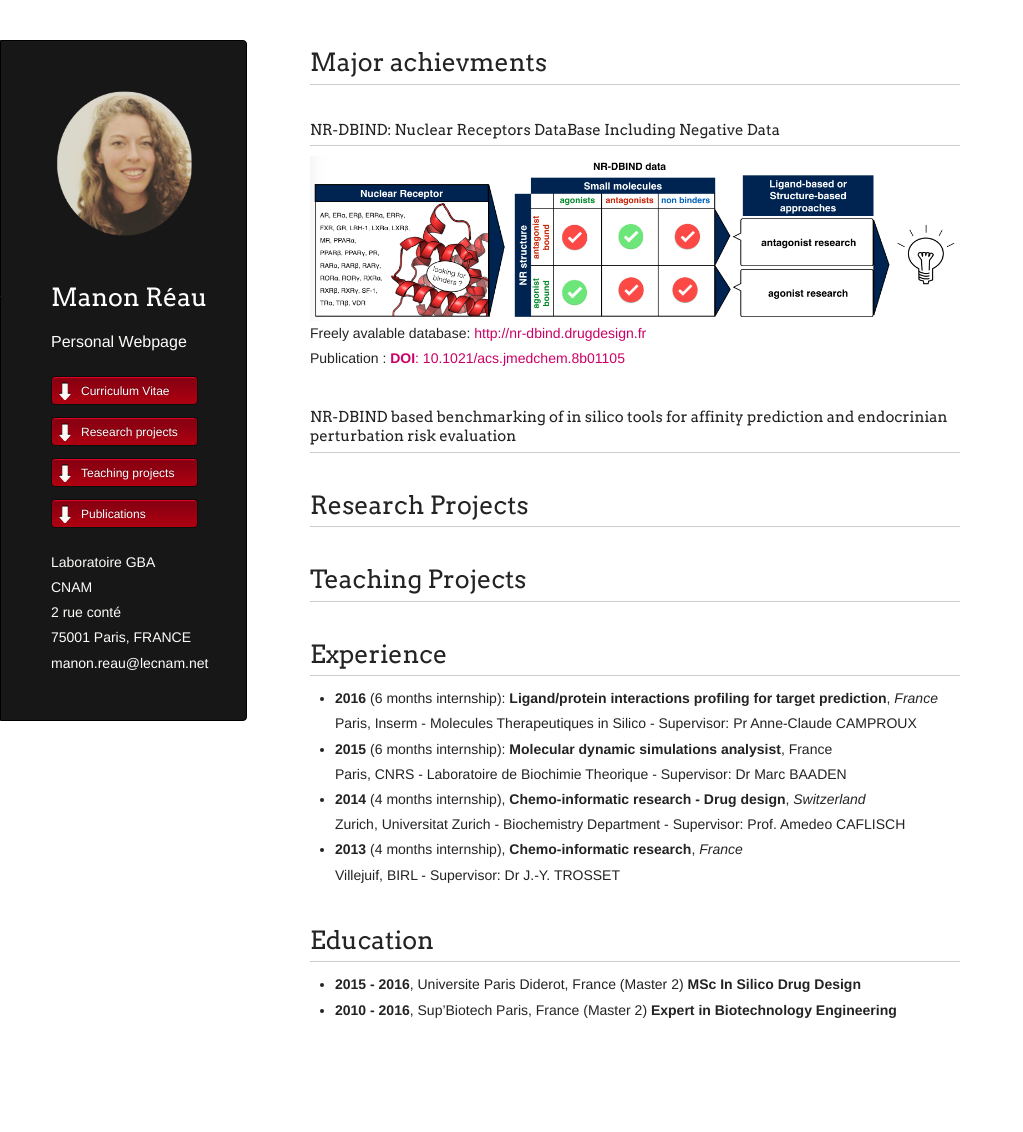
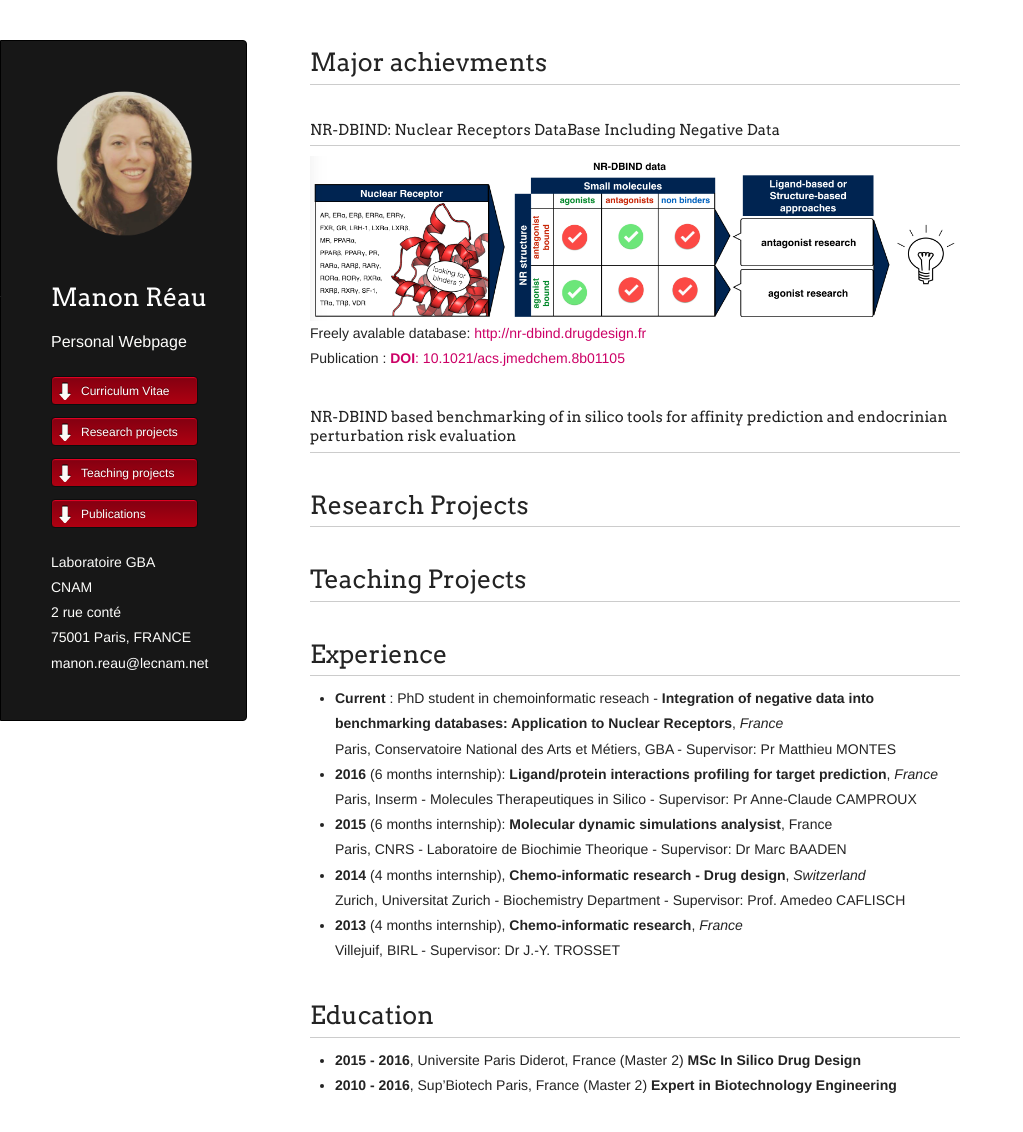
Before and after one commit to ManonR11/manonreau.github.io, a Jekyll site: the page built from index.md, in a window 1280 px wide and 1170 px high. Shown: the top 1132 px of the window, without its empty margins (0-1023 px from the left). Built offline with Jekyll 4.4.1, drawn with Linux system fonts in a browser that asks for light colours; our own code applies the rules of GitHub Pages for plain Markdown files.

Commit message:
Update index.md

```diff
--- a/index.md
+++ b/index.md
@@ -10,6 +10,7 @@ Publication : <a href="https://pubs.acs.org/doi/10.1021/acs.jmedchem.8b01105">**
 # Teaching Projects
 
 # Experience
+* **Current** : PhD student in chemoinformatic reseach - **Integration of negative data into benchmarking databases: Application to Nuclear Receptors**, *France* <br>Paris, Conservatoire National des Arts et Métiers, GBA - Supervisor: Pr Matthieu MONTES
  * **2016** (6 months internship): **Ligand/protein interactions profiling for target prediction**, *France* <br>Paris, Inserm - Molecules Therapeutiques in Silico - Supervisor: Pr Anne-Claude CAMPROUX
  * **2015** (6 months internship): **Molecular dynamic simulations analysist**, France <br>Paris, CNRS - Laboratoire de Biochimie Theorique - Supervisor: Dr Marc BAADEN
  * **2014** (4 months internship), **Chemo-informatic research - Drug design**, *Switzerland* <br>Zurich, Universitat Zurich - Biochemistry Department - Supervisor: Prof. Amedeo CAFLISCH
```
